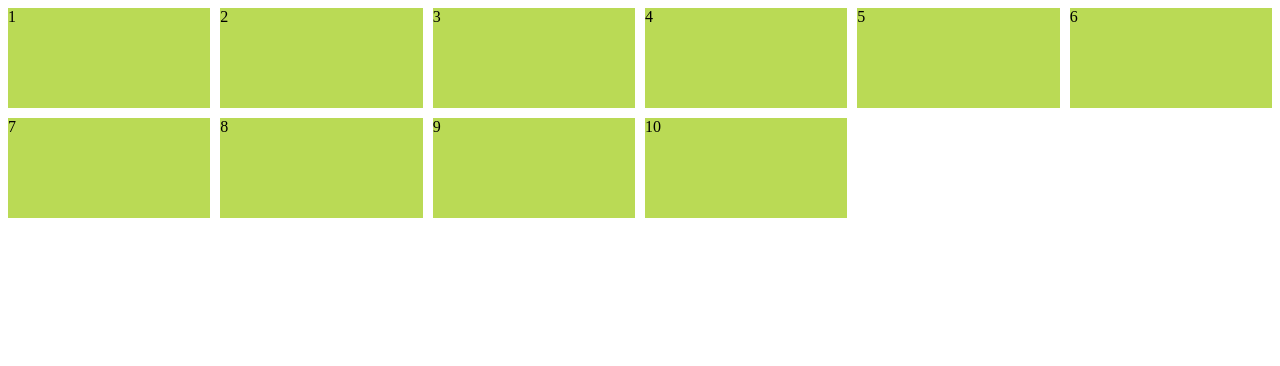
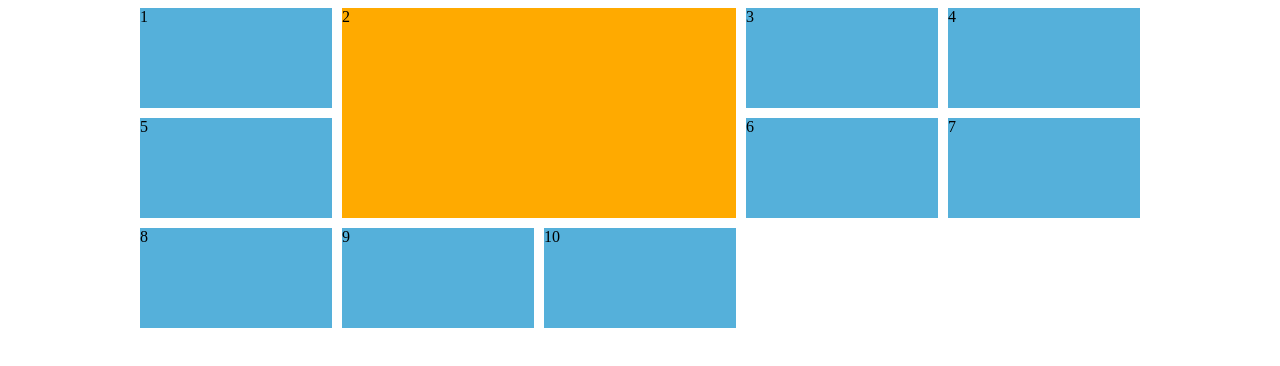
Before and after one commit to a19860101/uuu, a plain HTML site: page grid/basic-3.html in a window 1280 px wide. Drawn offline with Linux system fonts and the light colour scheme.

Commit message:
20211101

```diff
--- a/grid/basic-2.html
+++ b/grid/basic-3.html
@@ -8,14 +8,27 @@
     <style>
         * {box-sizing: border-box;}
         .container {
+            width: 1000px;
+            margin: auto;
             display: grid;
-
-            grid-template-columns: repeat(auto-fit,minmax(200px,1fr));
+            grid-template-columns: repeat(5,1fr);
             grid-auto-rows: 100px;
             gap:10px;
         }
         .item {
-            background-color: #bada55;
+            background-color: #55b0da;
+        }
+        .item2 {
+            background-color: #fa0;
+            /* grid-column-start: 1; */
+            /* grid-column-end: -2; */
+            /* grid-column: 1 / 3; */
+            /* grid-column: span 2; */
+            /* grid-row-start: 1; */
+            /* grid-row-end: -1; */
+            /* grid-row: 1 / 3; */
+            grid-row: span 2;
+            grid-column: span 2;
         }
     </style>
 </head>
```
